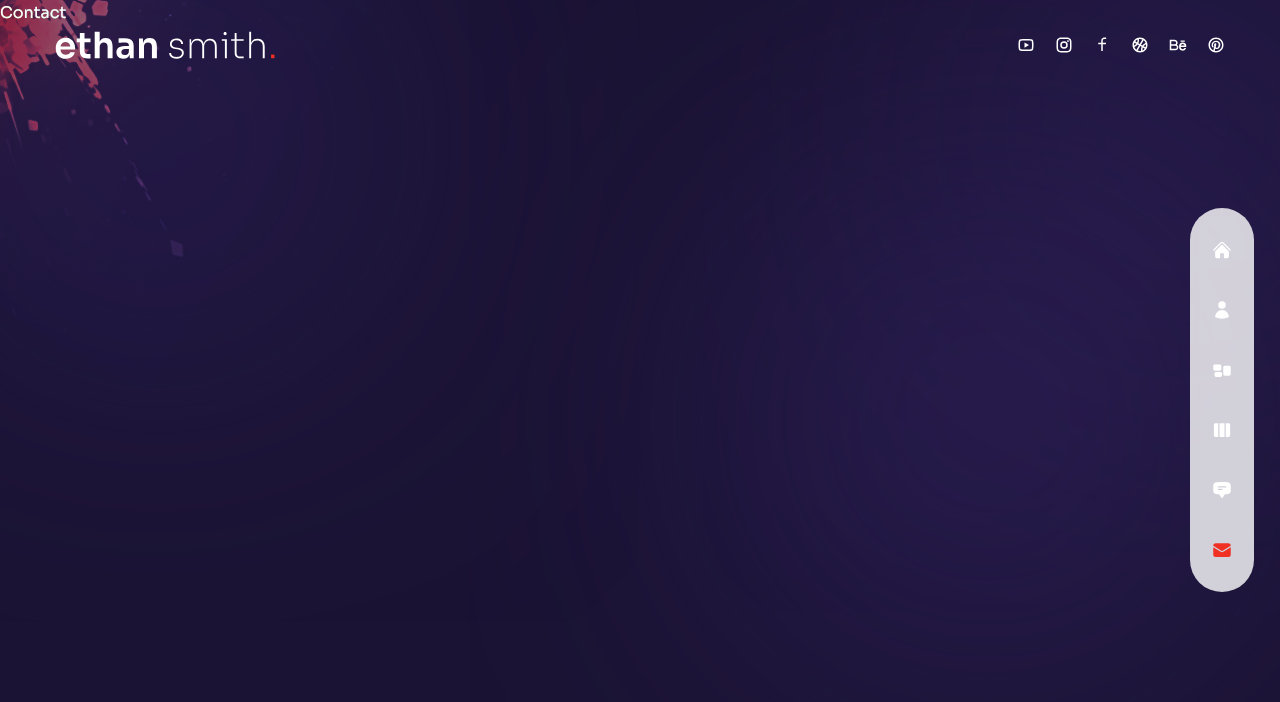
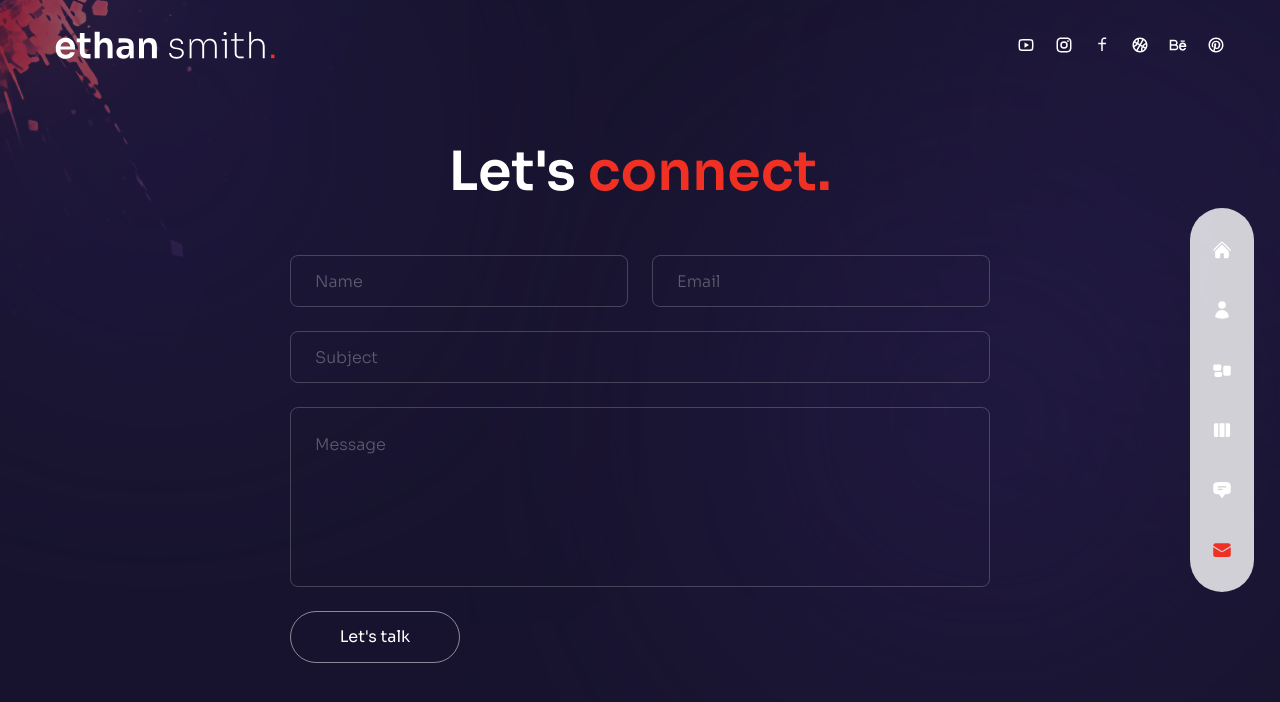
Before and after one commit to joemar-ceneza/react-portfolio, a Next.js app: page /contact in a window 1280 px wide. Shown: the top 702 px of the page. Built offline with nearby package versions, Linux system fonts and the light colour scheme.

Commit message:
completed contact section

```diff
--- a/pages/contact/index.js
+++ b/pages/contact/index.js
@@ -1,5 +1,56 @@
-const Contact = () => {
-  return <div>Contact</div>;
-};
+// components
+import Circles from "../../components/Circles";
 
-export default Contact;
+// icons
+import { BsArrowRight } from "react-icons/bs";
+
+// framer
+import { motion } from "framer-motion";
+
+// variants
+import { fadeIn } from "../../variants";
+
+export default function Contact() {
+  return (
+    <div className="h-full bg-primary/30">
+      <div className="container mx-auto py-32 text-center xl:text-left flex items-center justify-center h-full">
+        {/* text & form */}
+        <div className="flex flex-col w-full max-w-[700px]">
+          {/* text */}
+          <motion.h2
+            variants={fadeIn("up", 0.2)}
+            initial="hidden"
+            animate="show"
+            exit="hidden"
+            className="h2 text-center mb-12"
+          >
+            Let's <span className="text-accent">connect.</span>
+          </motion.h2>
+          {/* form */}
+          <motion.form
+            variants={fadeIn("up", 0.4)}
+            initial="hidden"
+            animate="show"
+            exit="hidden"
+            className="flex-1 flex flex-col gap-6 w-full mx-auto"
+          >
+            {/* input group */}
+            <div className="flex gap-x-6 w-full">
+              <input type="text" placeholder="name" className="input" />
+              <input type="text" placeholder="email" className="input" />
+            </div>
+            <input type="text" placeholder="subject" className="input" />
+            <textarea placeholder="message" className="textarea"></textarea>
+            <button className="btn rounded-full border border-white/50 max-w-[170px] px-8 transition-all duration-300 flex items-center justify-center overflow-hidden hover:border-accent group">
+              <span className="group-hover:-translate-y-[120%] group-hover:opacity-0 transition-all duration-500">
+                Let's talk
+              </span>
+
+              <BsArrowRight className="-translate-y-[120%] opacity-0 group-hover:flex group-hover:-translate-y-0 group-hover:opacity-100 transition-all duration-300 absolute text-[22px]" />
+            </button>
+          </motion.form>
+        </div>
+      </div>
+    </div>
+  );
+}
```
